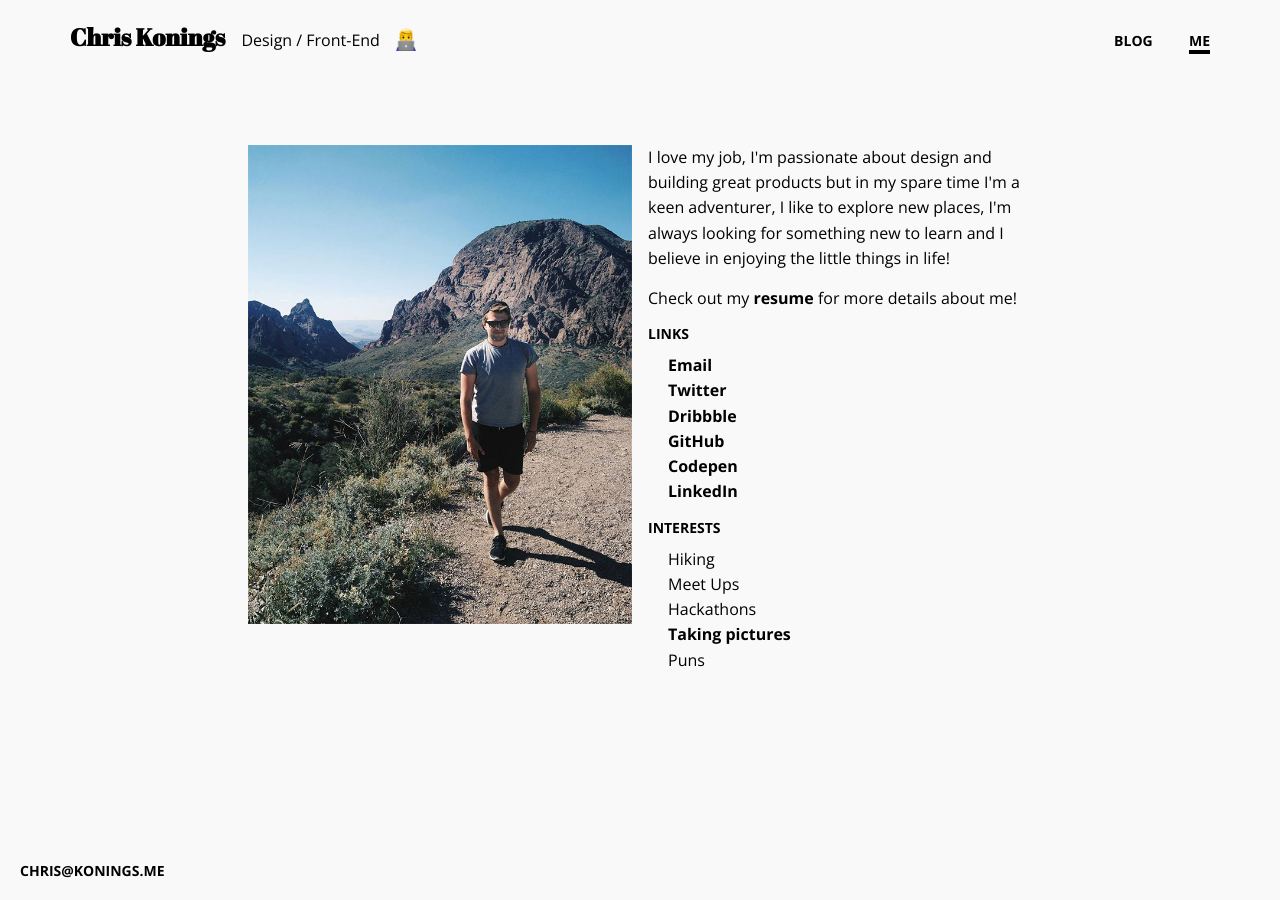
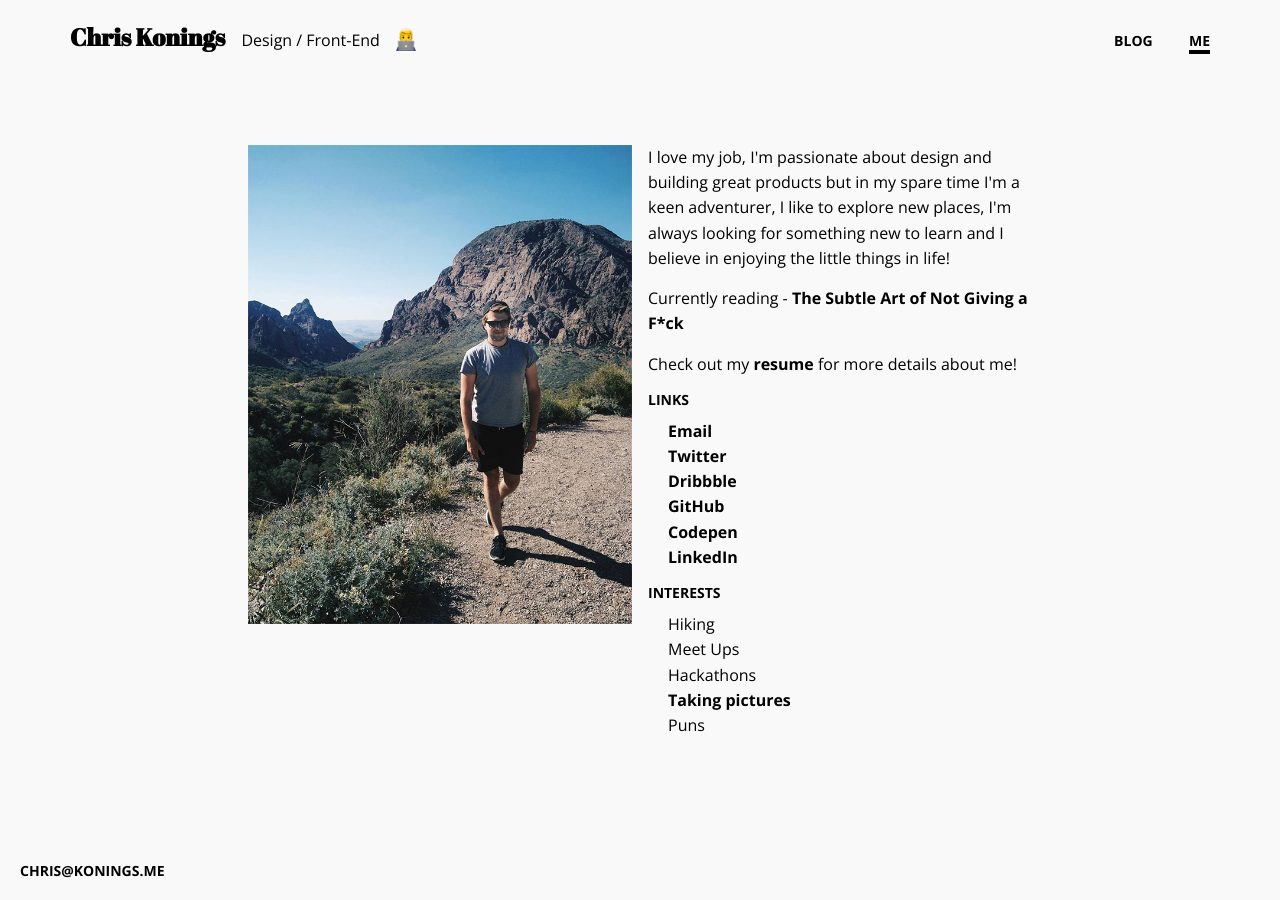
Before and after one commit to chriskonings/chriskonings.github.io, a Jekyll site: the page built from about/index.html, in a window 1280 px wide. Built offline with Jekyll 4.4.1, drawn with Linux system fonts in a browser that asks for light colours.

Commit message:
Added reading to about page

```diff
--- a/about/index.html
+++ b/about/index.html
@@ -9,6 +9,9 @@ date: 2012-04-06 21:35
 </div>
 <div class="block block--half">
   <p>I love my job, I'm passionate about design and building great products but in my spare time I'm a keen adventurer, I like to explore new places, I'm always looking for something new to learn and I believe in enjoying the little things in life!</p>
+   <p>
+    Currently reading - <a href="https://www.amazon.co.uk/Subtle-Art-Not-Giving-Counterintuitive/dp/0062457713" target="_blank" alt="The Subtle Art of Not Giving a F*ck">The Subtle Art of Not Giving a F*ck</a>
+  </p>
   <p>
     Check out my <a href="https://drive.google.com/open?id=0B2gaddbTuV-1NmFCYndNOWtNa3M" title="resume" target="_blank">resume</a> for more details about me!
   </p>
```
